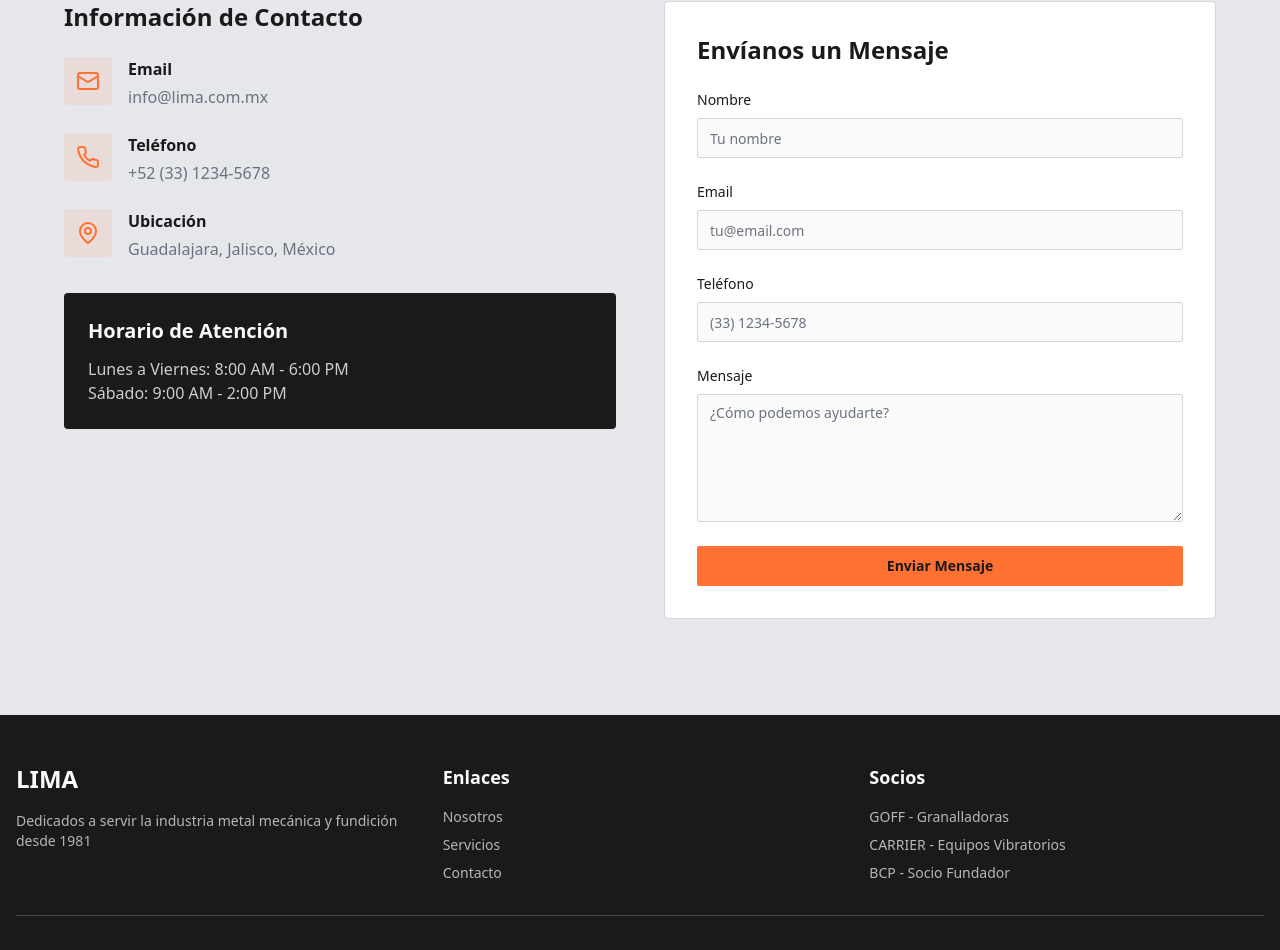
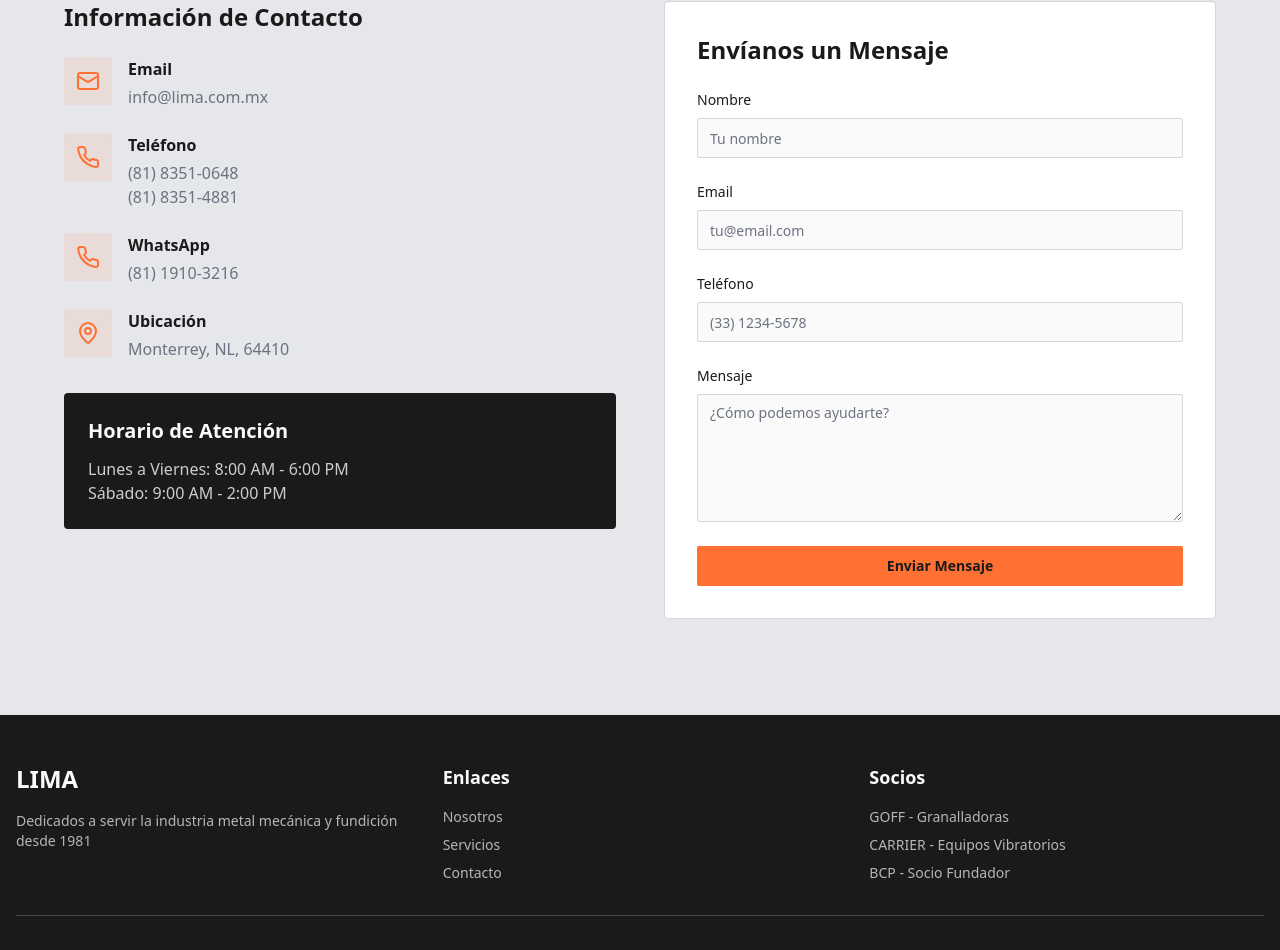
Before and after one commit to ADHERmx/lima-metal-limpieza-mirror, a React (Vite) app: page / in a window 1280 px wide. Shown: the part 4233-5183 px from the top of the page. Built offline with nearby package versions, Linux system fonts and the light colour scheme; the HTML template or start-up script is replaced by a standard one.

Commit message:
Update contact information

```diff
--- a/src/components/Contact.tsx
+++ b/src/components/Contact.tsx
@@ -72,7 +72,24 @@ const Contact = () => {
                       Teléfono
                     </p>
                     <p className="font-body text-muted-foreground">
-                      +52 (33) 1234-5678
+                      (81) 8351-0648
+                    </p>
+                    <p className="font-body text-muted-foreground">
+                      (81) 8351-4881
+                    </p>
+                  </div>
+                </div>
+
+                <div className="flex items-start gap-4">
+                  <div className="w-12 h-12 rounded-lg bg-accent/10 flex items-center justify-center flex-shrink-0">
+                    <Phone className="w-6 h-6 text-accent" />
+                  </div>
+                  <div>
+                    <p className="font-heading font-semibold text-foreground mb-1">
+                      WhatsApp
+                    </p>
+                    <p className="font-body text-muted-foreground">
+                      (81) 1910-3216
                     </p>
                   </div>
                 </div>
@@ -86,7 +103,7 @@ const Contact = () => {
                       Ubicación
                     </p>
                     <p className="font-body text-muted-foreground">
-                      Guadalajara, Jalisco, México
+                      Monterrey, NL, 64410
                     </p>
                   </div>
                 </div>
```
